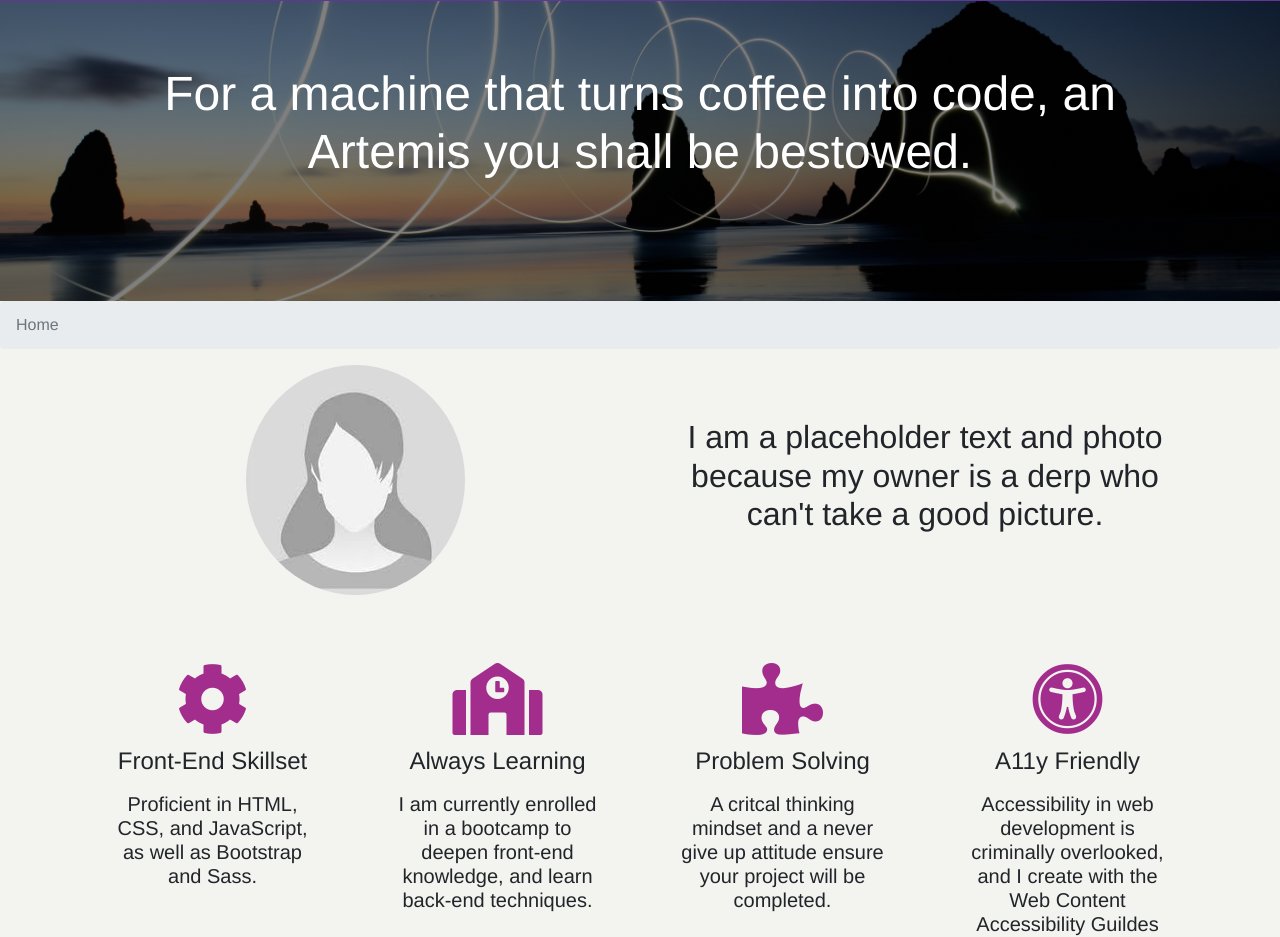
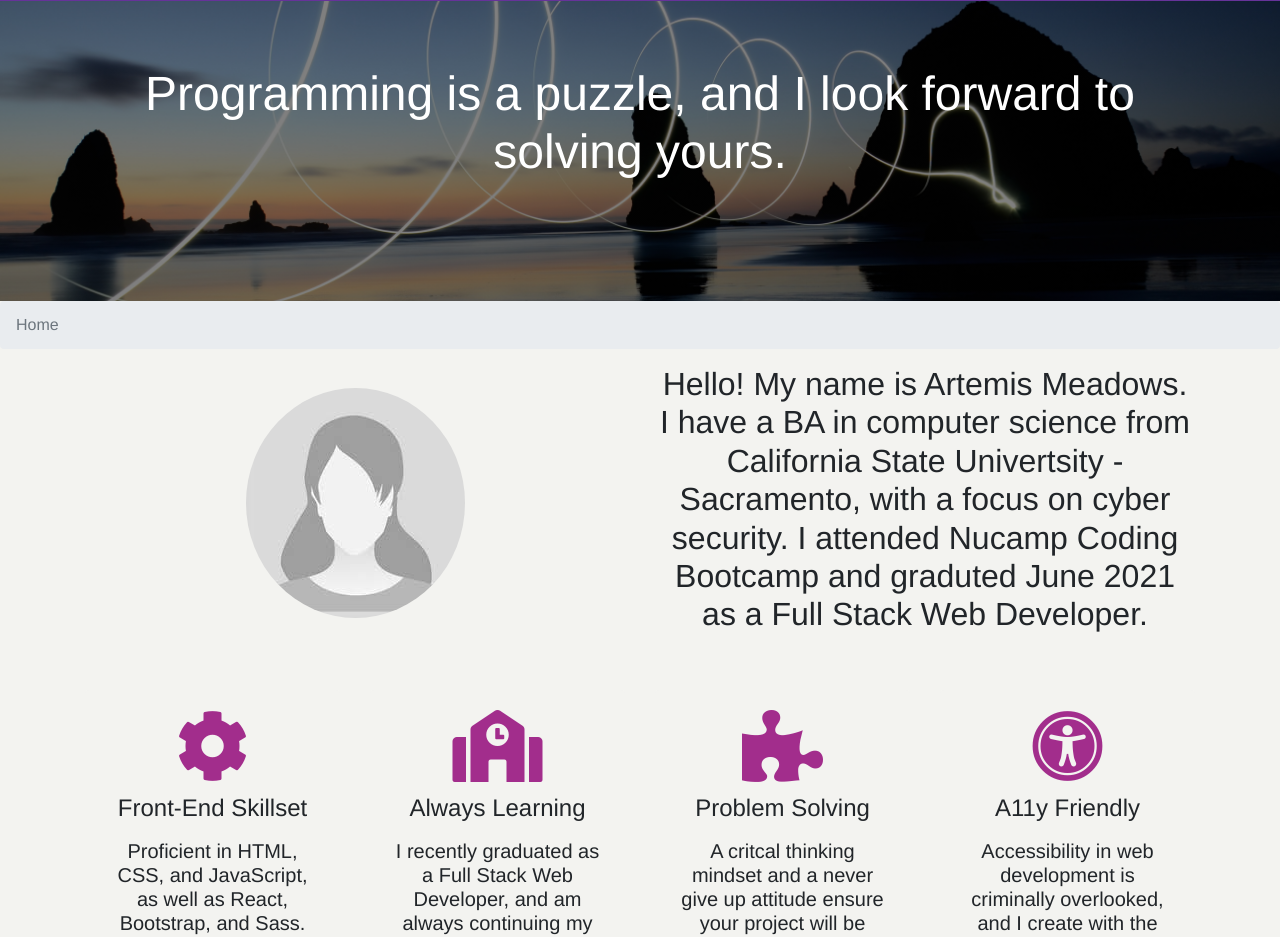
Before and after one commit to artemismeadows/Portfolio-Project, a website: page index.html in a window 1280 px wide. Shown: the part 55-992 px from the top of the page. Drawn offline with nearby package versions, Linux system fonts and the light colour scheme.

Commit message:
Updated home page

```diff
--- a/index.html
+++ b/index.html
@@ -40,8 +40,7 @@
     <div class="container">
       <div class="row">
         <div class="col align-self-center">
-          <h1 class="display-4 text-center text-white text-responsive">For a machine that turns coffee into code, an Artemis you shall be bestowed.</h1>
-          <!-- <h1 class="display-4 text-center text-white text-responsive">Programming is a puzzle, and I look forward to solving yours.</h1> -->
+          <h1 class="display-4 text-center text-white text-responsive">Programming is a puzzle, and I look forward to solving yours.</h1>
         </div>
       </div>
     </div>
@@ -60,7 +59,7 @@
           <img class="img-responsive rounded-circle d-block mx-auto" src="img\index.jpeg" alt="Profile Picture">
         </div>
         <div class="col col-lg-6">
-          <h2 class="text-center">I am a placeholder text and photo because my owner is a derp who can't take a good picture.</h2>
+          <h2 class="text-center">Hello! My name is Artemis Meadows. I have a BA in computer science from California State Univertsity - Sacramento, with a focus on cyber security. I attended Nucamp Coding Bootcamp and graduted June 2021 as a Full Stack Web Developer.</h2>
         </div>
       </div>
     </div>
@@ -74,7 +73,7 @@
             <div class="card-body">
               <h4 class="card-title "><i class="fas fa-code fa-3x fa-cog"></i></h4>
               <h4 class="card-title">Front-End Skillset</h4>
-              <p class="card-text"><h5>Proficient in HTML, CSS, and JavaScript, as well as Bootstrap and Sass.</h5></p>
+              <p class="card-text"><h5>Proficient in HTML, CSS, and JavaScript, as well as React, Bootstrap, and Sass.</h5></p>
             </div>
           </div>
         </div>
@@ -83,7 +82,7 @@
             <div class="card-body">
               <h4 class="card-title"><i class="fas fa-school fa-3x fa-cog"></i></h4>
               <h4 class="card-title">Always Learning</h4>
-              <p class="card-text"><h5>I am currently enrolled in a bootcamp to deepen front-end knowledge, and learn back-end techniques.</h5></p>
+              <p class="card-text"><h5>I recently graduated as a Full Stack Web Developer, and am always continuing my education to learn more. </h5></p>
             </div>
           </div>
         </div>
```
Also changed, not shown: projects.html (+1 -1 lines).
